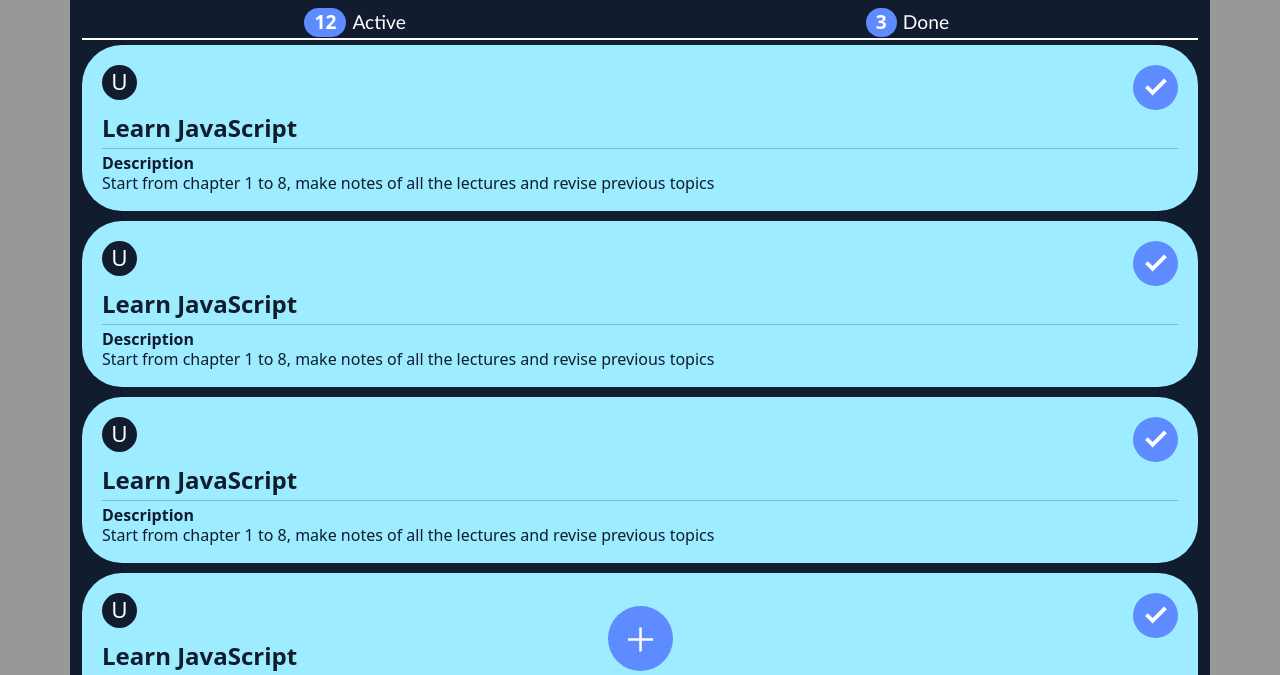
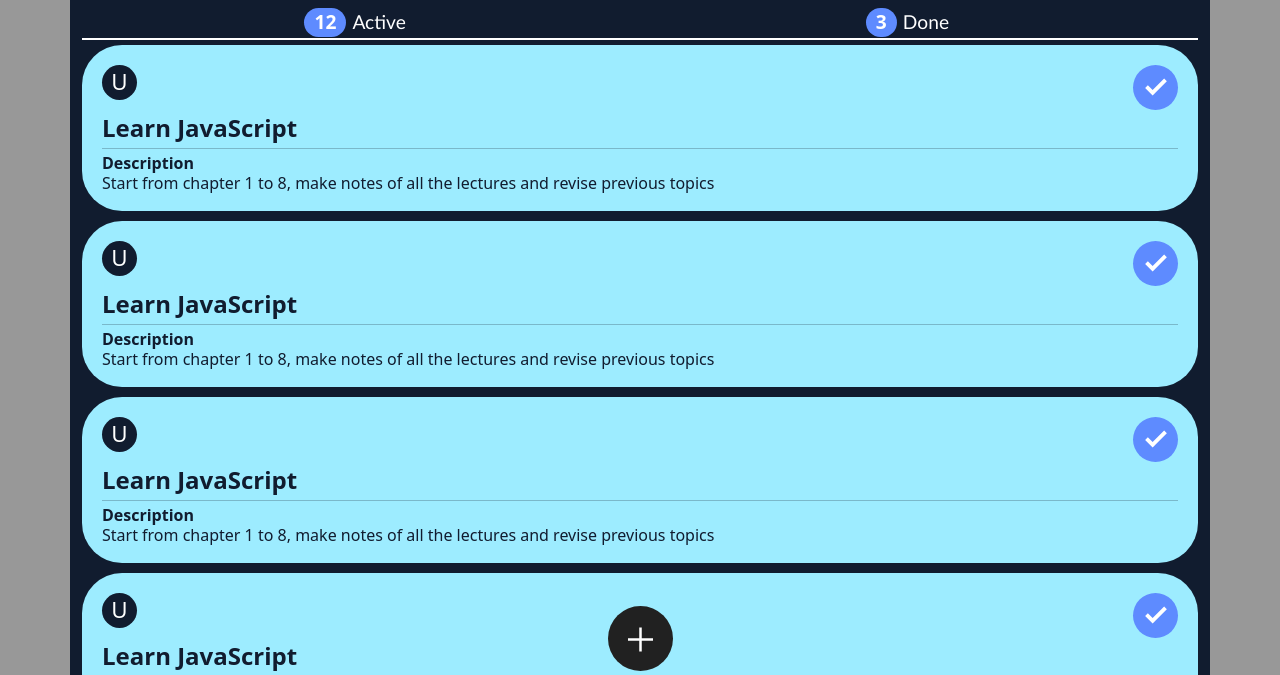
Before and after one commit to utkarshofficial/TickTask, a plain HTML site: page modules/todo/todo.html in a window 1280 px wide. Shown: the part 126-801 px from the top of the page. Drawn offline with Linux system fonts and the light colour scheme.

Commit message:
bg color

```diff
--- a/modules/todo/todo.css
+++ b/modules/todo/todo.css
@@ -195,7 +195,7 @@ hr{
     width: 65px;
     height: 65px;
     border-radius: 100%;
-    background-color: #5e8bff;
+    background-color: #212121;
     margin: auto;
     position: fixed;
     left: 0;
```
